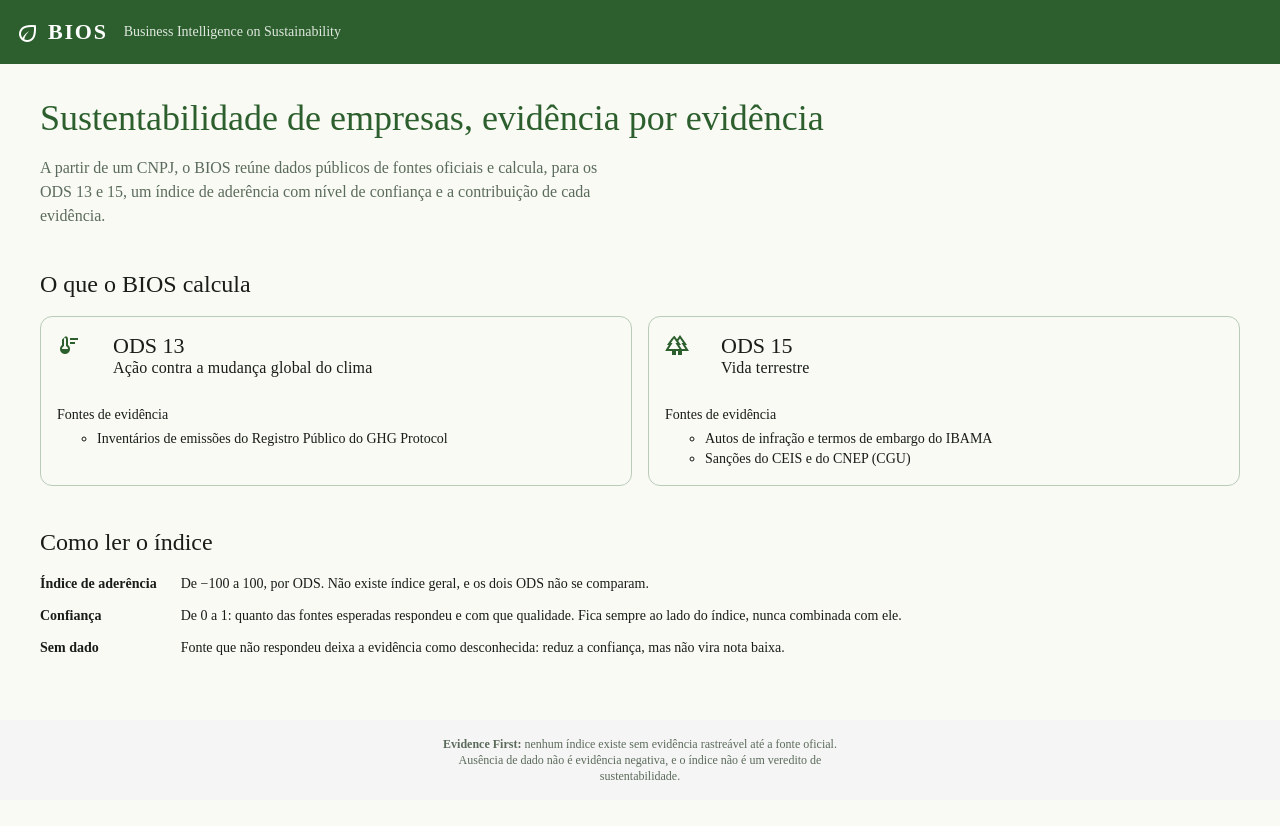
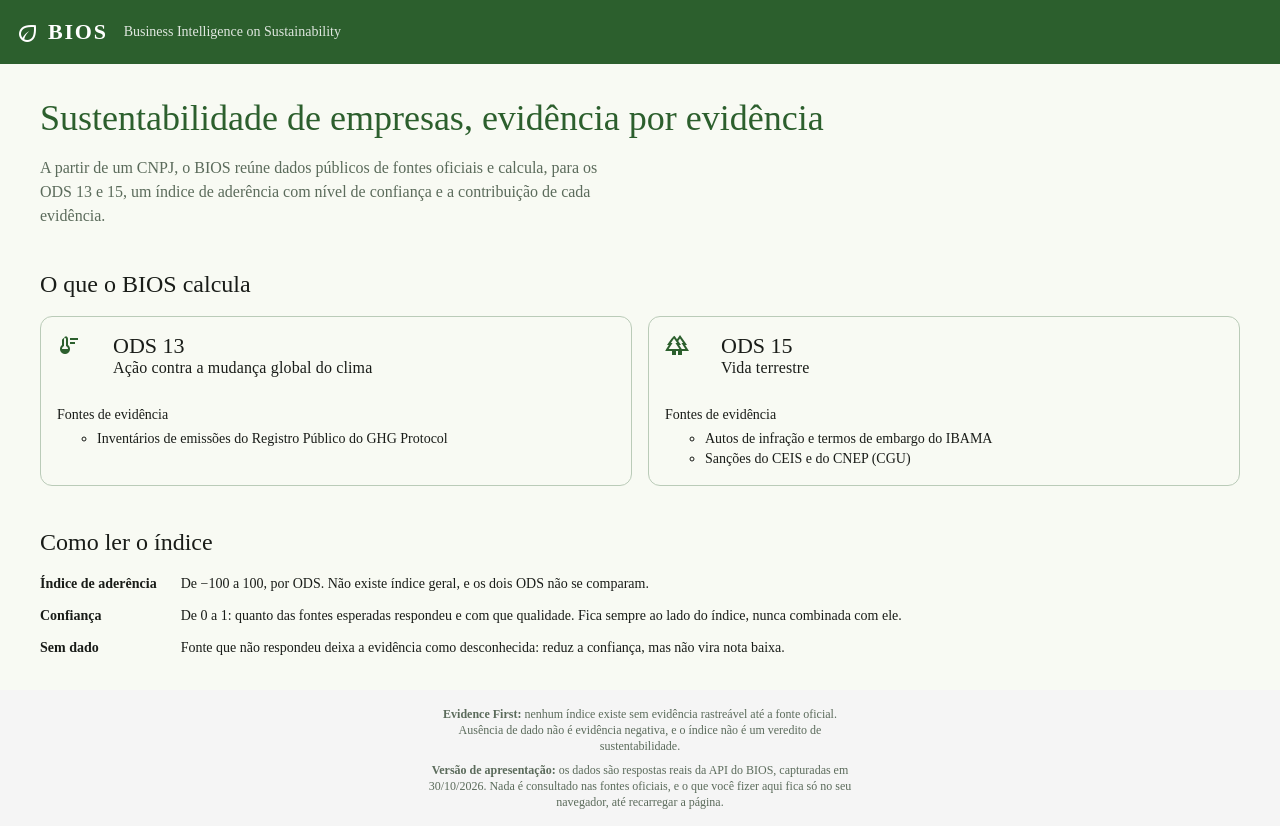
Before and after one commit to odavibatista/bios-webapp, an Angular app: page / in a window 1280 px wide. Before the commit the page ends 800 px from the top, so only its background shows below. Built offline with nearby package versions, Linux system fonts and the light colour scheme.

Commit message:
feat(layout): aviso de versao de apresentacao no rodape
Diz que os dados sao respostas reais capturadas e que nada sai do navegador.

```diff
--- a/src/app/app.html
+++ b/src/app/app.html
@@ -18,4 +18,11 @@
     oficial. Ausência de dado não é evidência negativa, e o índice não é um veredito de
     sustentabilidade.
   </p>
+  @if (presentation) {
+    <p class="presentation">
+      <strong>Versão de apresentação:</strong> os dados são respostas reais da API do BIOS,
+      capturadas em 30/10/2026. Nada é consultado nas fontes oficiais, e o que você fizer aqui fica
+      só no seu navegador, até recarregar a página.
+    </p>
+  }
 </footer>
--- a/src/app/app.scss
+++ b/src/app/app.scss
@@ -75,4 +75,8 @@
     max-width: 72ch;
     margin: 0 auto;
   }
+
+  .presentation {
+    margin-top: 0.5rem;
+  }
 }
--- a/src/app/app.ts
+++ b/src/app/app.ts
@@ -1,7 +1,8 @@
-import { ChangeDetectionStrategy, Component } from '@angular/core';
+import { ChangeDetectionStrategy, Component, inject } from '@angular/core';
 import { MatIconModule } from '@angular/material/icon';
 import { MatToolbarModule } from '@angular/material/toolbar';
 import { RouterLink, RouterOutlet } from '@angular/router';
+import { PRESENTATION_MODE } from './core/presentation-mode';
 
 /** Casca do app: barra superior, área das rotas e rodapé. */
 @Component({
@@ -11,4 +12,7 @@ import { RouterLink, RouterOutlet } from '@angular/router';
   styleUrl: './app.scss',
   changeDetection: ChangeDetectionStrategy.OnPush,
 })
-export class App {}
+export class App {
+  /** Na versão de apresentação, o rodapé avisa de onde vêm os dados (FE-29). */
+  protected readonly presentation = inject(PRESENTATION_MODE);
+}
```
Also changed, not shown: 1 other file (tests, documents, lock files or other folders).
